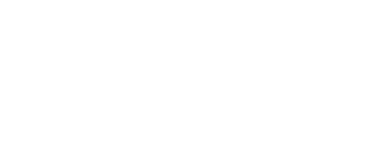
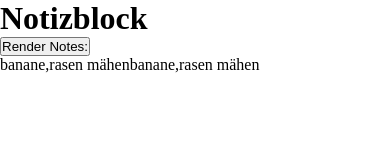
Before and after one commit to nico-leitz/Developer_Akademie_Weiterbildung_Fullstack, a plain HTML site: page Projekte/Notizblock/index.html in a window 390 px wide. Drawn offline with Linux system fonts and the light colour scheme.

Commit message:
updated javascript - breakpoint

```diff
--- a/Projekte/Notizblock/index.html
+++ b/Projekte/Notizblock/index.html
@@ -9,7 +9,10 @@
 
     <title>Notizblock</title>
   </head>
-  <body>
+  <body onload="renderNotes()">
+    <h1>Notizblock</h1>
+    <button onclick="renderNotes()">Render Notes:</button>
+    <div id="content"></div>
     <script src="script.js"></script>
   </body>
 </html>
--- a/Projekte/Notizblock/script.js
+++ b/Projekte/Notizblock/script.js
@@ -1,6 +1,20 @@
 // global speichern
 
 // notizen anzeigen lassen
+
+let notes = ["banane", "rasen mähen"];
+
+// wann werden die notes angezeigt
+
+function renderNotes() {
+  // -> ich muss definieren wo sie anzuzeigen sind
+  let contentRef = document.getElementById("content");
+
+  for (let indexNote = 0; indexNote < notes.length; indexNote++) {
+    const note = " " + notes[indexNote];
+    contentRef.innerHTML += notes;
+  }
+}
 
 // notizen hinzufügen
 
```
